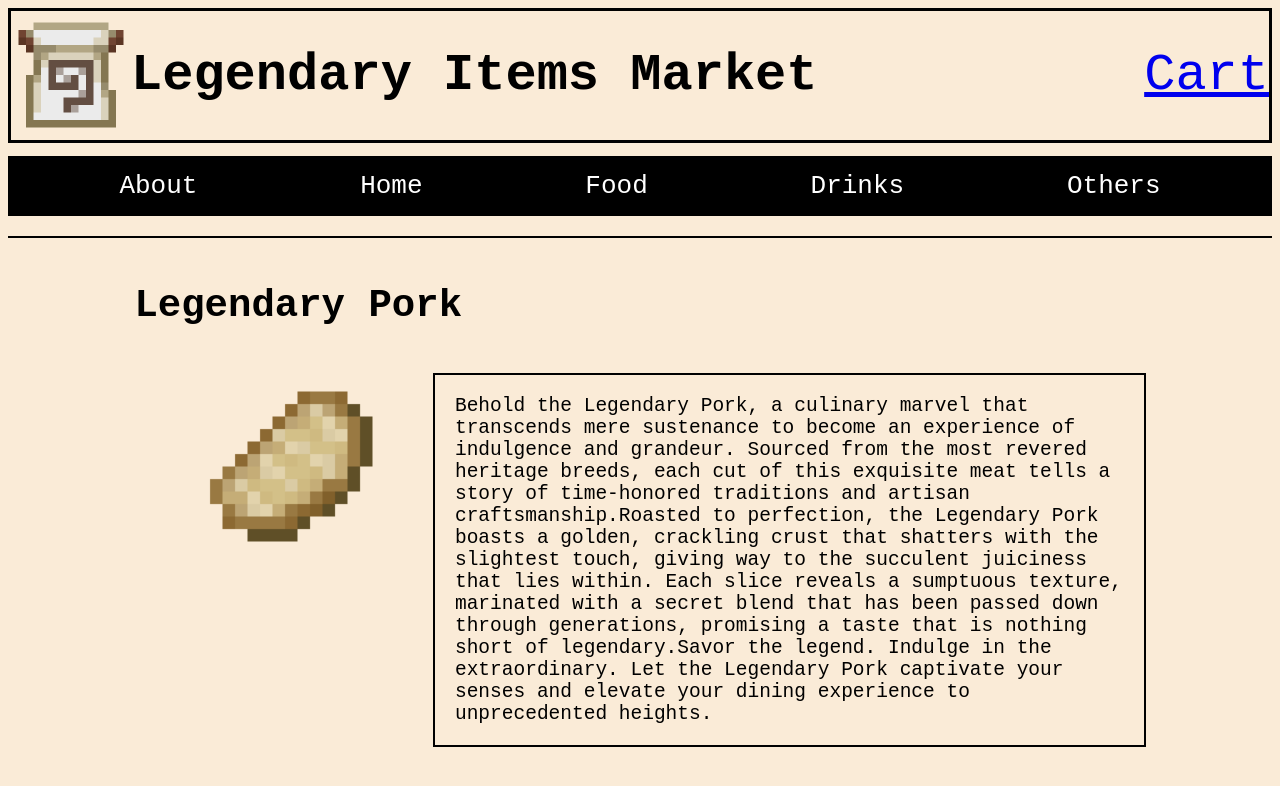
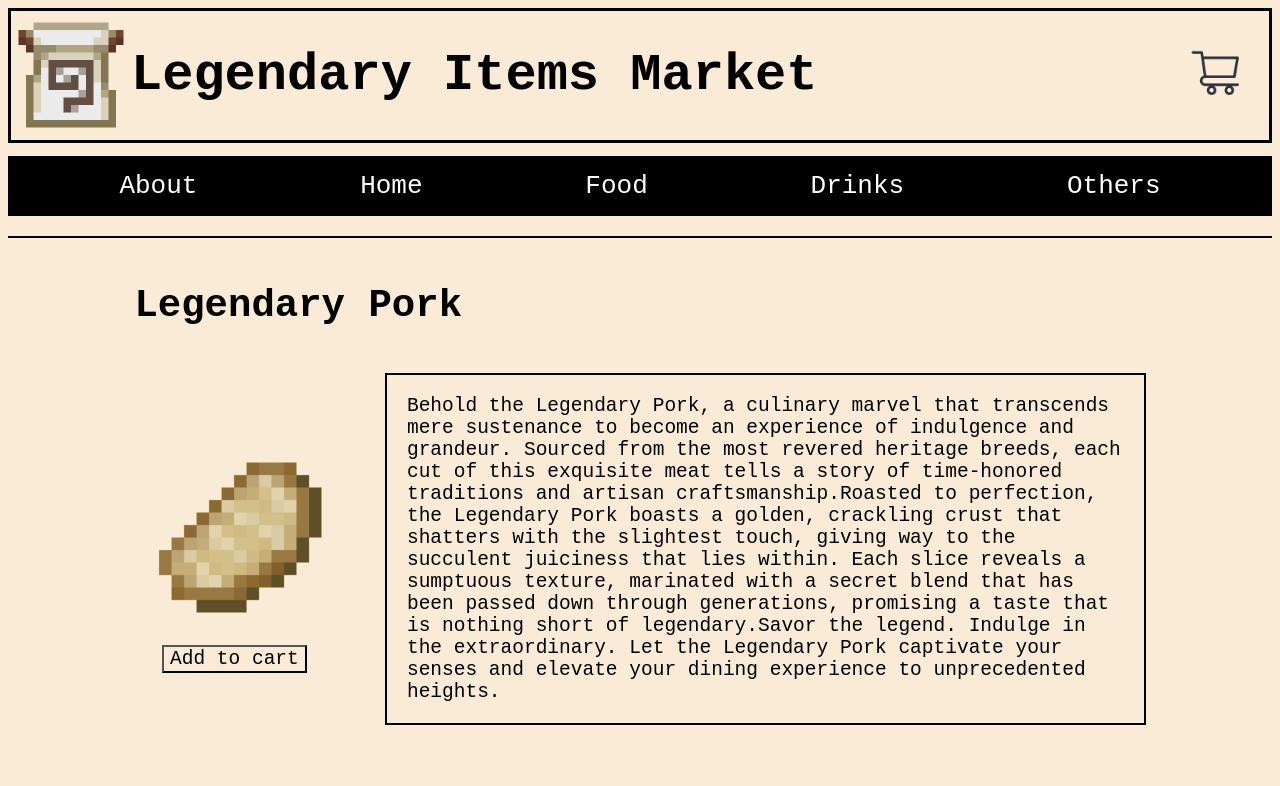
Before and after one commit to tretrautroll2/Projectfoodweb, a React (Create React App) app: page /item/1 in a window 1280 px wide. Shown: the top 786 px of the page. Built offline with nearby package versions, Linux system fonts and the light colour scheme.

Commit message:
Added Cart icon and CSS

```diff
--- a/src/Allitems.js
+++ b/src/Allitems.js
@@ -125,4 +125,4 @@ export const Allitems = [
     image: Stick,
     details: "Introducing the Legendary Stick, a seemingly simple yet extraordinary artifact imbued with the spirit of adventure and the power of nature. Crafted from ancient wood and polished by time, this stick is more than just a tool; it is a symbol of resilience and resourcefulness. Wielded by explorers and heroes alike, the Legendary Stick serves as a trusty companion in the wild, guiding its bearer through uncharted territories and daunting challenges. Its unassuming design belies the strength and versatility it offers—whether used for support on rugged trails, as a makeshift weapon in dire situations, or as a staff of wisdom to guide lost souls home. Each notch and groove tells a tale of epic quests and legendary journeys. Embrace the essence of the Legendary Stick—a humble yet powerful companion that invites you to embark on your own adventures and forge your own path in the great unknown."
   }]
-;
+  ;
--- a/src/App.js
+++ b/src/App.js
@@ -10,6 +10,7 @@ import About from './Pages/About';
 import NotFound from './Pages/NotFound';
 import Logo from './Pages/img/Logo.webp'
 import { Cart } from './Pages/Cart';
+import Cart2 from './Pages/img/Cart2.png'
 
 
 
@@ -22,7 +23,9 @@ function App() {
           <div className='Page-title'>
             <img src={Logo} className='logo' alt='Page Logo'></img>
             <h1 >Legendary Items Market </h1>
-              <Link to="/Cart" className='Page-title-Cart'>Cart</Link>
+            <Link to="/Cart" className='Page-title-Cart'>
+            <img src={Cart2} style={{height: '70px', width: '70px'}}></img>
+            </Link>
 
           </div>
           <Navbar />
--- a/src/Pages/Drinks.js
+++ b/src/Pages/Drinks.js
@@ -1,7 +1,7 @@
 
 import { BrowserRouter as Router, Route, Routes, Link } from 'react-router-dom';
 import { useCart } from "../Context";
-import { Allitems} from "../Allitems";
+import { Allitems } from "../Allitems";
 
 export default function Drinks() {
     // const [selectedItem, setSelectedItem] = useState(null);
--- a/src/Pages/Food.js
+++ b/src/Pages/Food.js
@@ -1,7 +1,7 @@
 
 import { BrowserRouter as Router, Route, Routes, Link } from 'react-router-dom';
 import { useCart } from '../Context'
-import { Allitems} from "../Allitems";
+import { Allitems } from "../Allitems";
 
 
 export const AllFoodItems = [
--- a/src/Pages/Home.js
+++ b/src/Pages/Home.js
@@ -3,7 +3,7 @@
 // import Others from "./Others";
 
 import CartItem from "../components/cart-item";
-export default function Home(){
+export default function Home() {
     return (
         <div>
             <CartItem />
--- a/src/Pages/Item.js
+++ b/src/Pages/Item.js
@@ -1,8 +1,10 @@
 import { useParams } from 'react-router-dom';
-import { Allitems} from "../Allitems";
+import { Allitems } from "../Allitems";
+import { useCart } from '../Context';
 
 
 export default function Item() {
+    const { addToCart, cartItems } = useCart();
     const { id } = useParams();
     const selectedItem = Allitems.find(item => item.id === parseInt(id))
     if (!selectedItem) {
@@ -12,9 +14,15 @@ export default function Item() {
     return (
         <div className='item-details-container'>
             <h1>{selectedItem.name}</h1>
-            <div>
-                <img src={selectedItem.image} alt={selectedItem.name} />
-                <p>{selectedItem.details}</p>
+            <div className='item-details-container-div'>
+                <div className='item-profile'>
+                <img src={selectedItem.image} alt={selectedItem.name} className='item-details-container-div-img'/>
+                <button onClick={() => addToCart(selectedItem.id)} style={{fontSize: '100%'}}>
+                    Add to cart
+                    {cartItems[selectedItem.id] > 0 && <>({cartItems[selectedItem.id]})</>}
+                </button>
+                </div>
+                <p className='item-details-container-div-p'>{selectedItem.details}</p>
             </div>
         </div>
     );
--- a/src/Pages/Others.js
+++ b/src/Pages/Others.js
@@ -1,7 +1,7 @@
 
 import { BrowserRouter as Router, Route, Routes, Link } from 'react-router-dom';
 import { useCart } from "../Context";
-import { Allitems} from "../Allitems";
+import { Allitems } from "../Allitems";
 
 
 export const AllOtherItems = [
--- a/src/index.js
+++ b/src/index.js
@@ -9,8 +9,8 @@ const root = ReactDOM.createRoot(document.getElementById('root'));
 root.render(
 
   <React.StrictMode>
-<CartProvider>
-    <App />
+    <CartProvider>
+      <App />
     </CartProvider>
   </React.StrictMode>
 
--- a/src/style-sheet.css
+++ b/src/style-sheet.css
@@ -10,7 +10,9 @@
     align-items: center;
     font-size: 200%;
     border: 3px solid black;
+    overflow: hidden;
 }
+
 @media (max-width: 800px) {
     .Page-title {
         font-size: 70%;
@@ -20,7 +22,10 @@
 
 .Page-title-Cart {
     margin-left: auto;
-    font-size: 200%;
+    padding: 20px;
+}
+.Page-title-Cart:hover {
+  transform: scale(1.15); /* Slightly increase size */
 }
 
 .nav {
@@ -46,6 +51,7 @@
     font-size: 200%;
     color: white;
 }
+
 @media (max-width: 800px) {
     .nav-link {
         font-size: 100%;
@@ -205,31 +211,37 @@
     font-size: 300%;
 }
 
-.item-details-container div {
+.item-details-container-div {
     display: flex;
     flex-direction: row;
     gap: 5%;
     font-size: 150%;
-    margin-left: 5%;
-    /* border: 2px solid black; */
+    align-items: center;
+
 }
 @media (max-width: 800px) {
-    .item-details-container div {
+    .item-details-container-div {
         flex-direction: column;
         align-content: center;
     }
 }
 
-.item-details-container div img {
+.item-details-container-div-img {
     width: 200px;
     height: 200px;
 }
 
-.item-details-container div p {
+.item-details-container-div-p {
     border: 2px solid black;
     padding: 20px;
 }
 
+.item-profile{
+    display: flex;
+    flex-flow: column wrap;
+    align-items: center;
+    gap: 20px
+}
 
 .item:hover {
     box-shadow: 0 4px 8px rgba(0, 0, 0, 0.555);
```
Also changed, not shown: src/Pages/Cart.js (+4 -4 lines), src/Pages/img/Cart2.png (added). Lines whose indentation alone changed are shown as unchanged.
